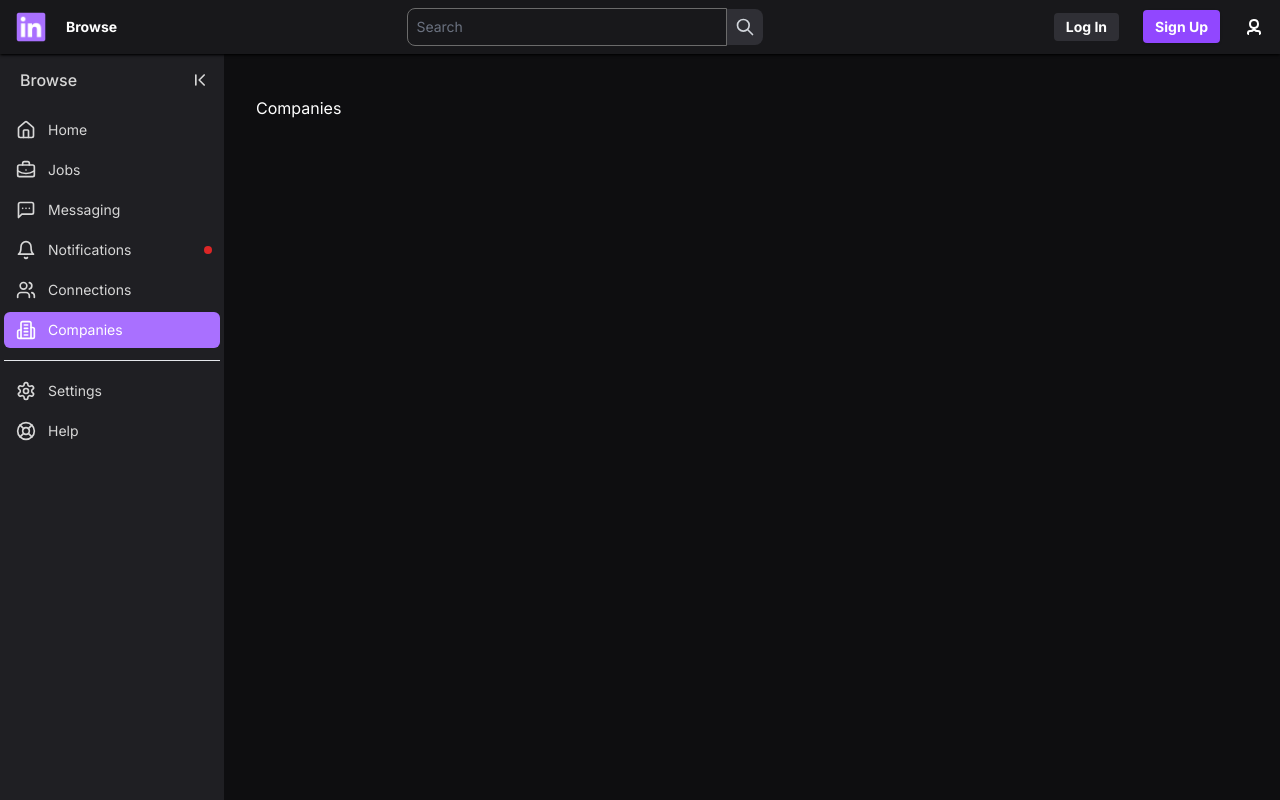
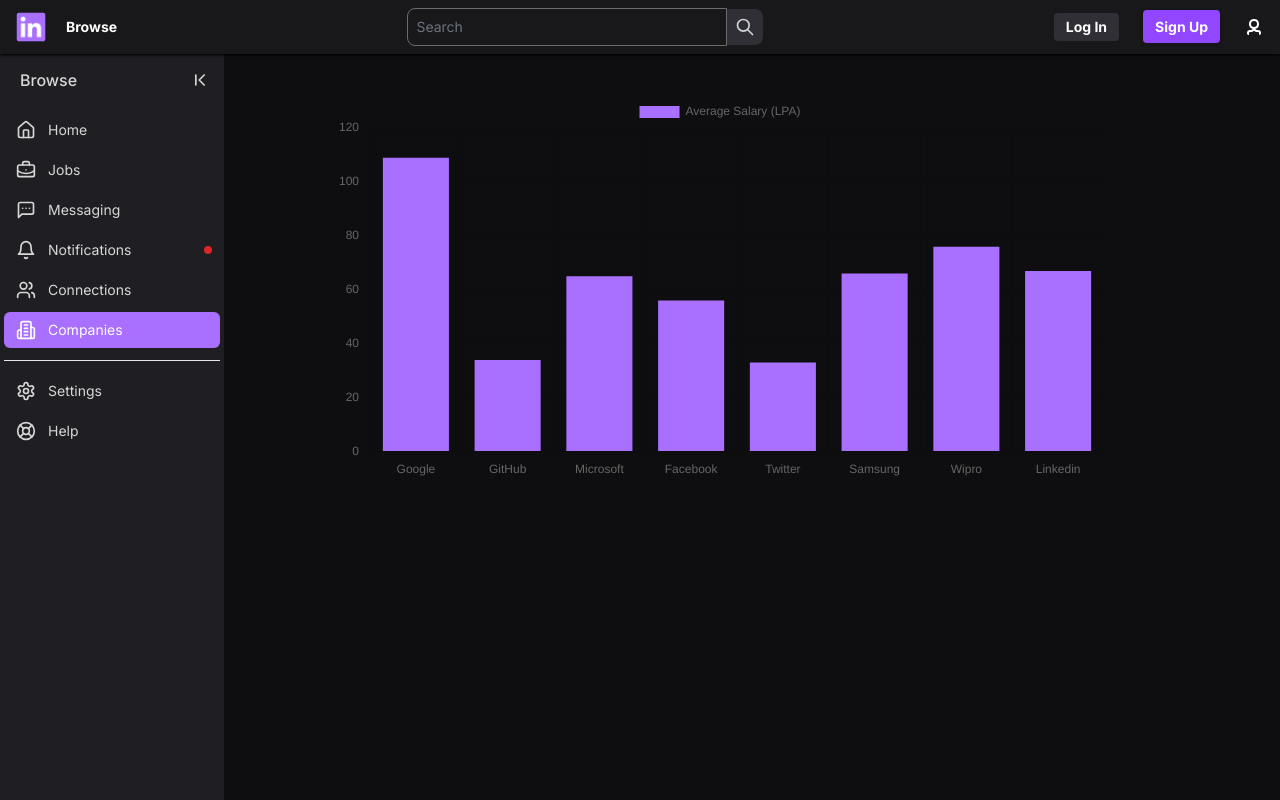
Before and after one commit to itsmanik/linkedin-x-twitch, a React (Vite) app: page /companies in a window 1280 px wide. Built offline with nearby package versions, Linux system fonts and the light colour scheme.

Commit message:
added chart for showing salaries and companies

```diff
--- a/package.json
+++ b/package.json
@@ -10,11 +10,13 @@
     "preview": "vite preview"
   },
   "dependencies": {
+    "chart.js": "^4.4.3",
     "framer-motion": "^11.2.5",
     "lucide-react": "^0.378.0",
     "random-hex": "^1.0.2",
     "randomcolor": "^0.6.2",
     "react": "^18.2.0",
+    "react-chartjs-2": "^5.2.0",
     "react-dom": "^18.2.0"
   },
   "devDependencies": {
--- a/src/App.jsx
+++ b/src/App.jsx
@@ -3,12 +3,14 @@
 import { Route, Routes } from "react-router-dom";
 import AsideNav from "./components/Navigation/AsideNav";
 import Notifications from "./components/Notifications/Notifications";
-import Jobs from "./components/Jobs/Jobs"
+import Jobs from "./components/Jobs/Jobs";
 import Messaging from "./components/Messaging/Messaging";
 import Connections from "./components/Connections/Connections";
 import Companies from "./components/Companies/Companies";
 import Settings from "./components/Single/Settings";
 import Help from "./components/Single/Help";
+import { Chart as ChartJS } from "chart.js/auto";
+import { Bar, Doughnut, Line } from "react-chartjs-2";
 
 function App() {
     return (
--- /dev/null
+++ b/src/components/Companies/Chart.jsx
@@ -0,0 +1,28 @@
+import { Line } from "react-chartjs-2";
+
+const data = {
+    labels: ["Jan", "Feb", "Mar", "Apr", "May", "Jun"],
+    datasets: [
+        {
+            label: "First dataset",
+            data: [33, 53, 85, 41, 44, 65],
+            fill: true,
+            backgroundColor: "rgba(75,192,192,0.2)",
+            borderColor: "rgba(75,192,192,1)",
+        },
+        {
+            label: "Second dataset",
+            data: [33, 25, 35, 51, 54, 76],
+            fill: false,
+            borderColor: "#742774",
+        },
+    ],
+};
+
+const App = () => (
+    <div className="App">
+        <Line data={data} />
+    </div>
+);
+
+export default App;
--- a/src/components/Companies/Companies.jsx
+++ b/src/components/Companies/Companies.jsx
@@ -1,9 +1,33 @@
+import { Chart as ChartJS } from "chart.js/auto";
+import { Bar, Doughnut, Line } from "react-chartjs-2";
+
 const Companies = () => {
-  return (
-    <div className="text-white w-full mt-16 h-[90vh] overflow-y-scroll overflow-x-hidden p-8">
-      Companies
-    </div>
-  )
-}
+    return (
+        <div className="text-white w-full mt-16 h-[90vh] overflow-y-scroll overflow-x-hidden p-8">
+            <div className="h-96 xl:ml-20">
+                <Bar
+                    data={{
+                        labels: [
+                            "Google",
+                            "GitHub",
+                            "Microsoft",
+                            "Facebook",
+                            "Twitter",
+                            "Samsung",
+                            "Wipro",
+                            "Linkedin",
+                        ],
+                        datasets: [
+                            {
+                                label: "Average Salary (LPA)",
+                                data: [109, 34, 65, 56, 33, 66, 76, 67],backgroundColor: ["#a970ff"]
+                            },
+                        ],
+                    }}
+                />
+            </div>
+        </div>
+    );
+};
 
-export default Companies
+export default Companies;
```
Also changed, not shown: 1 other file (tests, documents, lock files or other folders).
